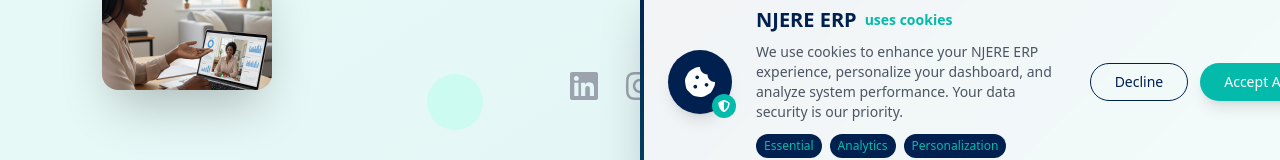
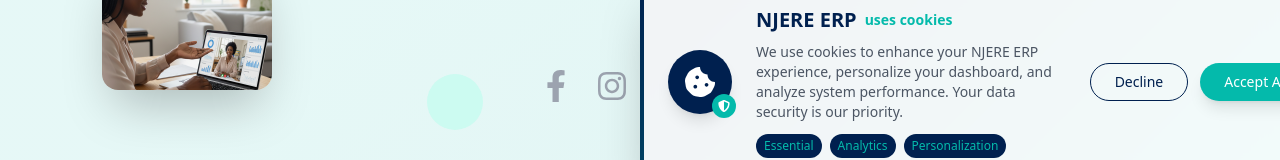
Before and after one commit to billychosee/Njere-Website, a Next.js app: page / in a window 1280 px wide. Shown: the part 590-750 px from the top of the page. Built offline with nearby package versions, Linux system fonts and the light colour scheme.

Commit message:
Update Hero social links to match footer URLs and add Facebook

```diff
--- a/src/app/components/Hero.tsx
+++ b/src/app/components/Hero.tsx
@@ -1,7 +1,7 @@
 import React, { useEffect, useRef } from 'react';
 import { motion, useInView, useAnimation } from 'framer-motion';
-import { FaLinkedin, FaInstagram } from 'react-icons/fa';
-import { FiTwitter } from 'react-icons/fi';
+import { FaLinkedin, FaInstagram, FaFacebookF } from 'react-icons/fa';
+import { FaXTwitter } from 'react-icons/fa6';
 
 // Scenario images for floating cards
 const TEACHER_USING_SOFTWARE = '/teacher-using-software.jpg';
@@ -32,16 +32,21 @@
 
 const socialIcons = [
   {
-    name: 'LinkedIn',
-    icon: FaLinkedin,
-    link: 'https://www.linkedin.com/company/your-njere-page',
+    name: 'Facebook',
+    icon: FaFacebookF,
+    link: 'https://www.facebook.com/profile.php?id=61553934834650',
   },
   {
     name: 'Instagram',
     icon: FaInstagram,
-    link: 'https://www.instagram.com/your-njere-page',
+    link: 'https://www.instagram.com/njere_erp/?hl=en',
   },
-  { name: 'X', icon: FiTwitter, link: 'https://twitter.com/your-njere-page' },
+  {
+    name: 'LinkedIn',
+    icon: FaLinkedin,
+    link: 'https://www.linkedin.com/showcase/njere-erp/?originalSubdomain=zw',
+  },
+  { name: 'X', icon: FaXTwitter, link: 'https://twitter.com/your-njere-page' },
 ];
 
 const HeroNjereCSRConnect: React.FC = () => {
```
